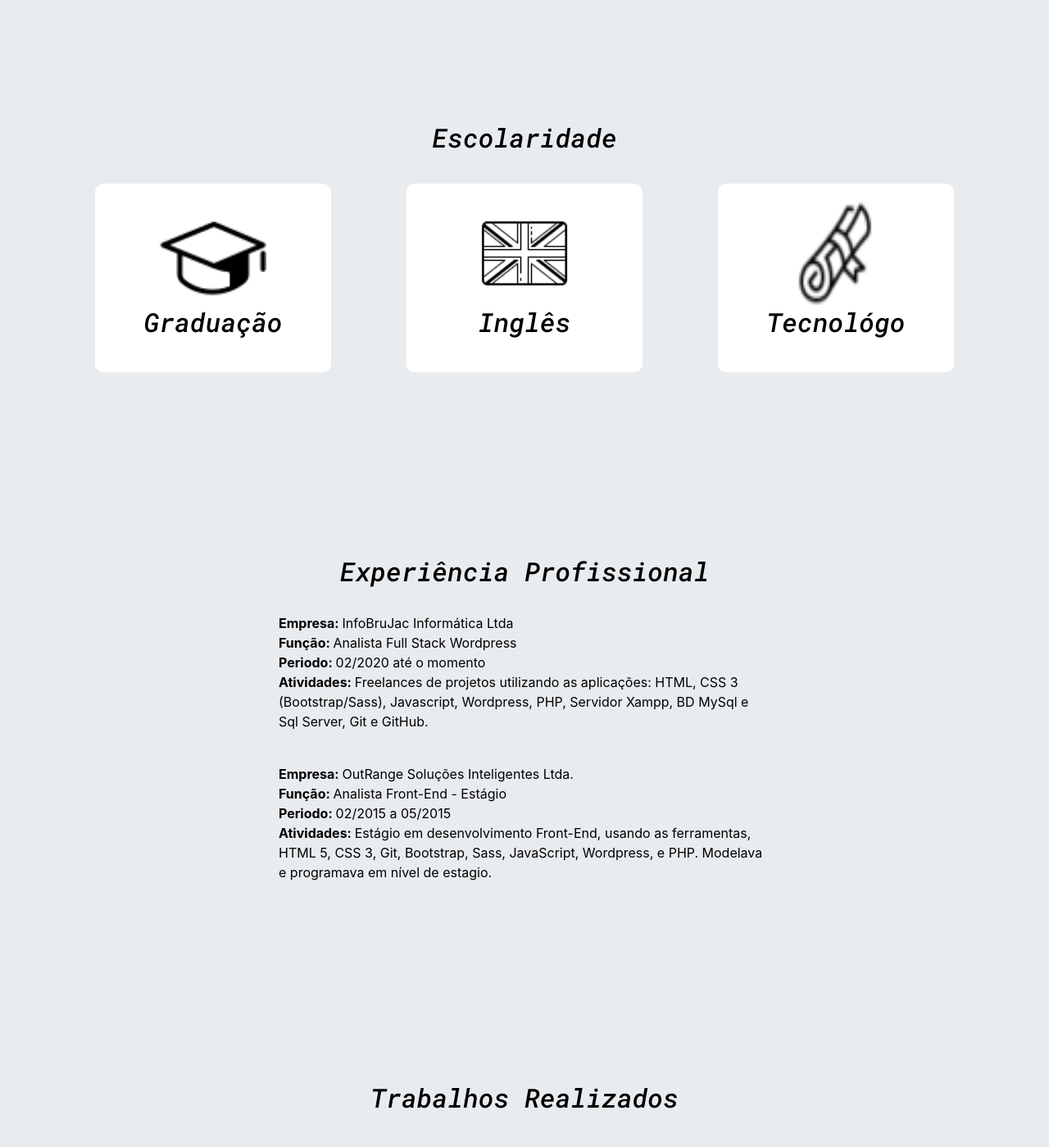
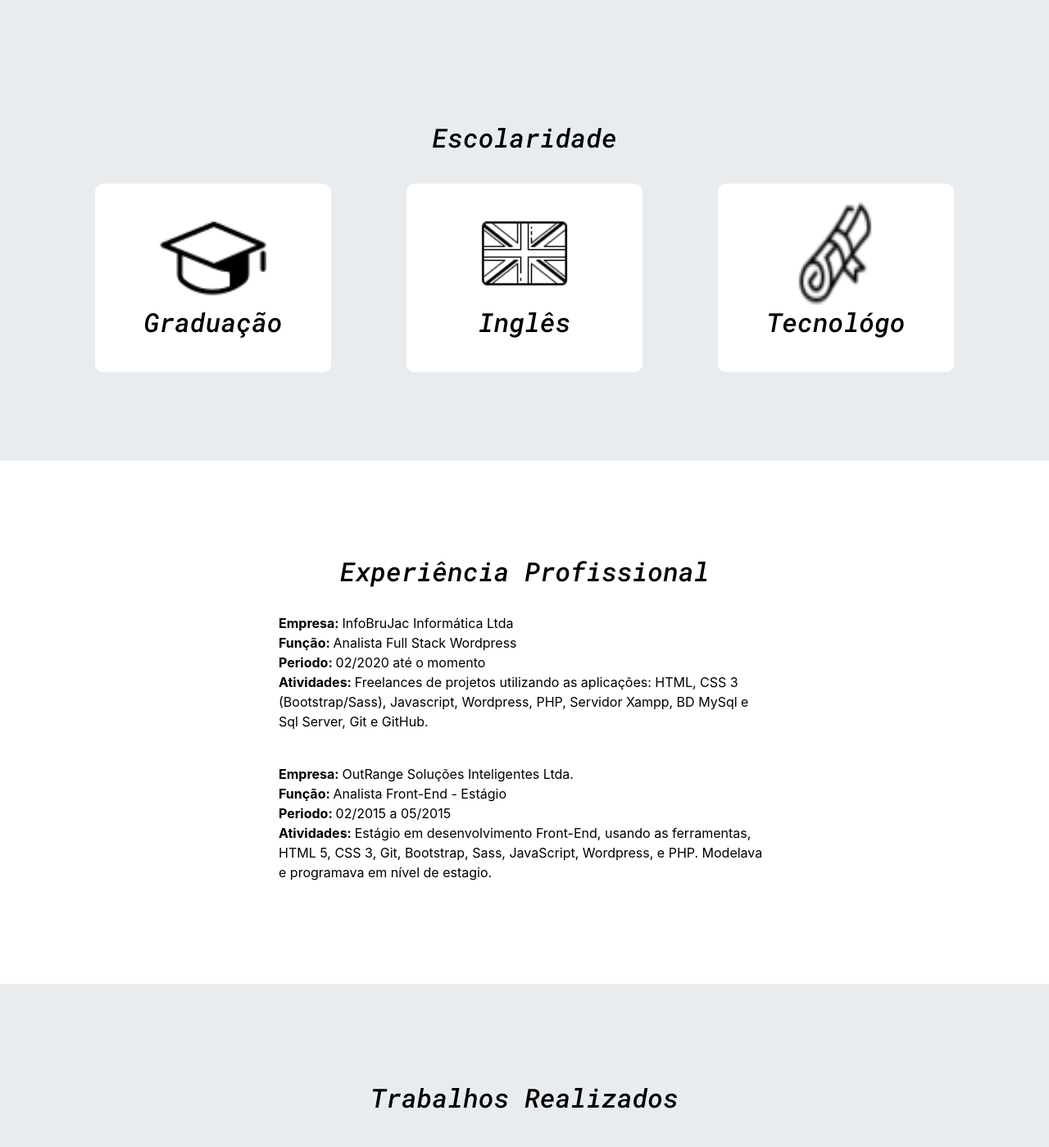
Before and after one commit to 2011Alexandrealvarenga/Portfolio2, a PHP site: page / in a window 1280 px wide. Shown: the part 743-2142 px from the top of the page at 82% size. Run offline with PHP 8.4, Linux system fonts and the light colour scheme; some libraries are stand-ins or nearby versions.

Commit message:
update color experiencia

```diff
--- a/style.css
+++ b/style.css
@@ -319,30 +319,12 @@ input:checked ~ .details{
   text-align: center;
   width: 100%; }
 
-/*
-.sm {
-  margin: 20px 0;
-    a {
-      display: inline-flex;
-      width: 40px;
-      height: 40px;
-      justify-content: center;
-      align-items: center;
-      color: #2c3e50;
-      font-size: 18px;
-      transition: 0.4s;
-      border-radius: 50%;
-      &:hover {
-        background: #2c3e50;
-        color: white; }
-    }
-}
-*/
+
 /*EXPERIENCIA PROFISSIONAL*/
 .experiencia {
   padding-top: 100px;
   padding-bottom: 100px;
-  background: #e9ecef; }
+  background: #fff; }
 
 .content-box {
   width: 600px;
```
